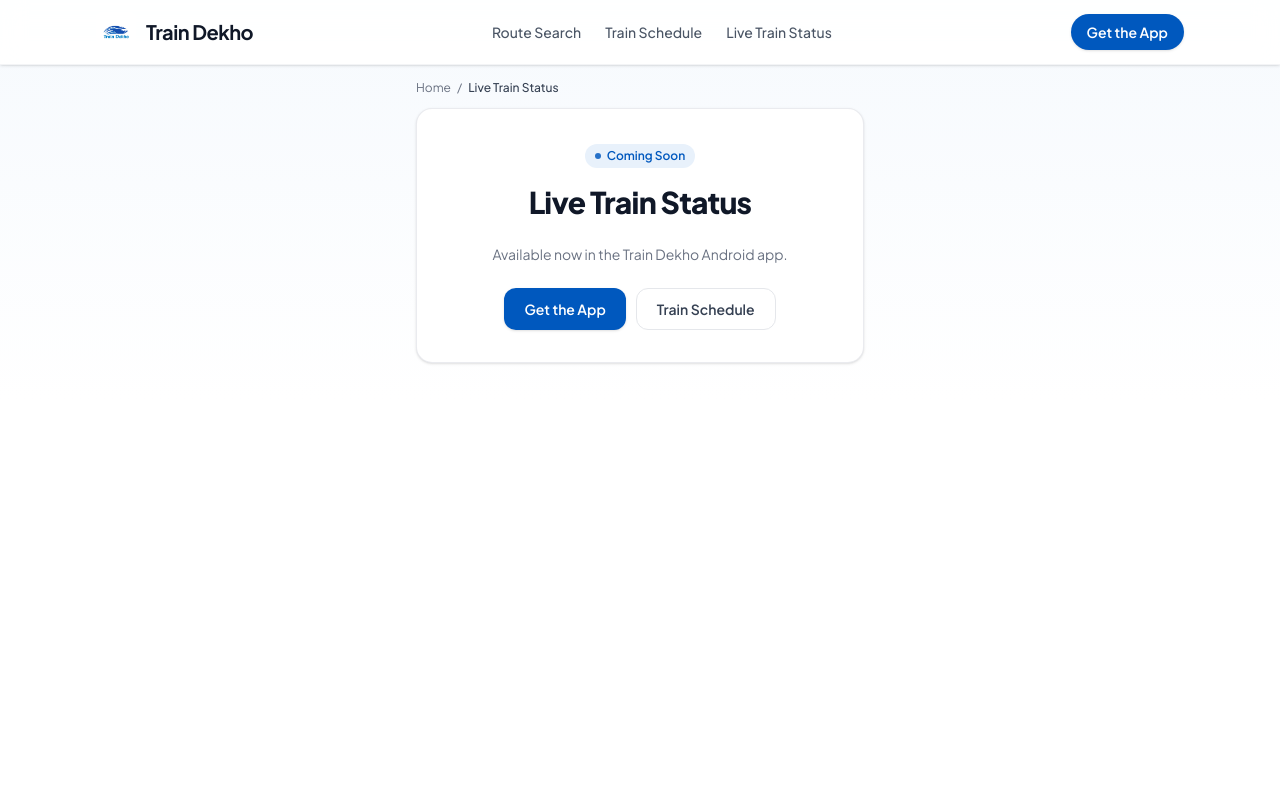
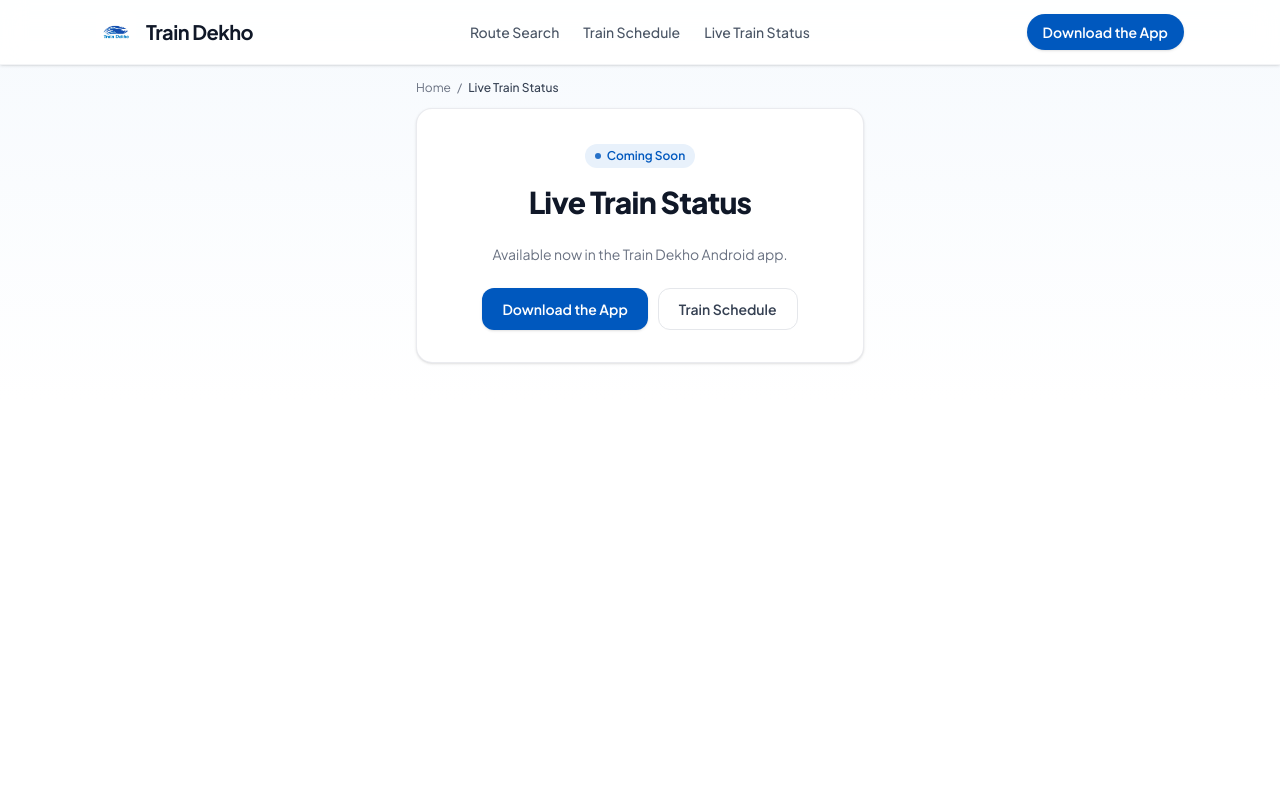
Before and after one commit to sanukumaryou-boop/traindekho-web, a Next.js app: page /live-train-status in a window 1280 px wide. Shown: the top 800 px of the page. Built offline with nearby package versions, Linux system fonts and the light colour scheme.

Commit message:
Added some changes

```diff
--- a/src/components/ComingSoon.tsx
+++ b/src/components/ComingSoon.tsx
@@ -43,7 +43,7 @@
               rel="noopener noreferrer"
               className="inline-flex items-center justify-center bg-blue-600 hover:bg-blue-700 text-white text-sm font-semibold px-5 py-2.5 rounded-xl transition-colors shadow-sm"
             >
-              Get the App
+              Download the App
             </a>
             <Link
               href="/train-schedule"
--- a/src/components/MobileNav.tsx
+++ b/src/components/MobileNav.tsx
@@ -75,7 +75,7 @@
                 rel="noopener noreferrer"
                 className="flex items-center justify-center w-full bg-blue-600 hover:bg-blue-700 text-white text-sm font-semibold px-4 py-3 rounded-xl transition-colors shadow-sm"
               >
-                Get the App
+                Download the App
               </a>
             </div>
           </aside>
--- a/src/components/Navbar.tsx
+++ b/src/components/Navbar.tsx
@@ -44,8 +44,8 @@
             rel="noopener noreferrer"
             className="inline-flex items-center gap-2 bg-blue-600 hover:bg-blue-700 text-white text-sm font-semibold px-3 sm:px-4 py-2 rounded-full transition-colors shadow-sm shrink-0"
           >
-            <span className="hidden sm:inline">Get the App</span>
-            <span className="sm:hidden">App</span>
+            <span className="hidden sm:inline">Download the App</span>
+            <span className="sm:hidden">Download</span>
           </a>
         </div>
       </div>
```
